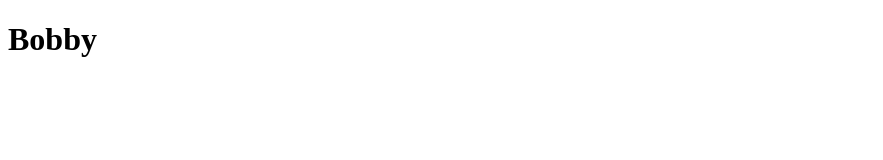
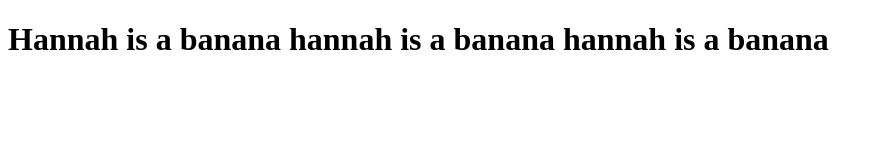
Before and after one commit to ZeekerDog/Stuff, a plain HTML site: page index.html in a window 1280 px wide. Shown: the whole page, without its empty margins (0-883 px from the left). Drawn offline with Linux system fonts and the light colour scheme.

Commit message:
Add files via upload

```diff
--- a/index.html
+++ b/index.html
@@ -1,9 +1,11 @@
 <!DOCTYPE html>
-<html>
+<html lang="en">
 <head>
-    <title>Bobby</title>
+    <meta charset="UTF-8">
+    <meta name="viewport" content="width=device-width, initial-scale=1.0">
+    <title>Hannah is a Banana</title>
 </head>
 <body>
-    <h1>Bobby</h1>
+    <h1>Hannah is a banana hannah is a banana hannah is a banana</h1>
 </body>
 </html>
```
